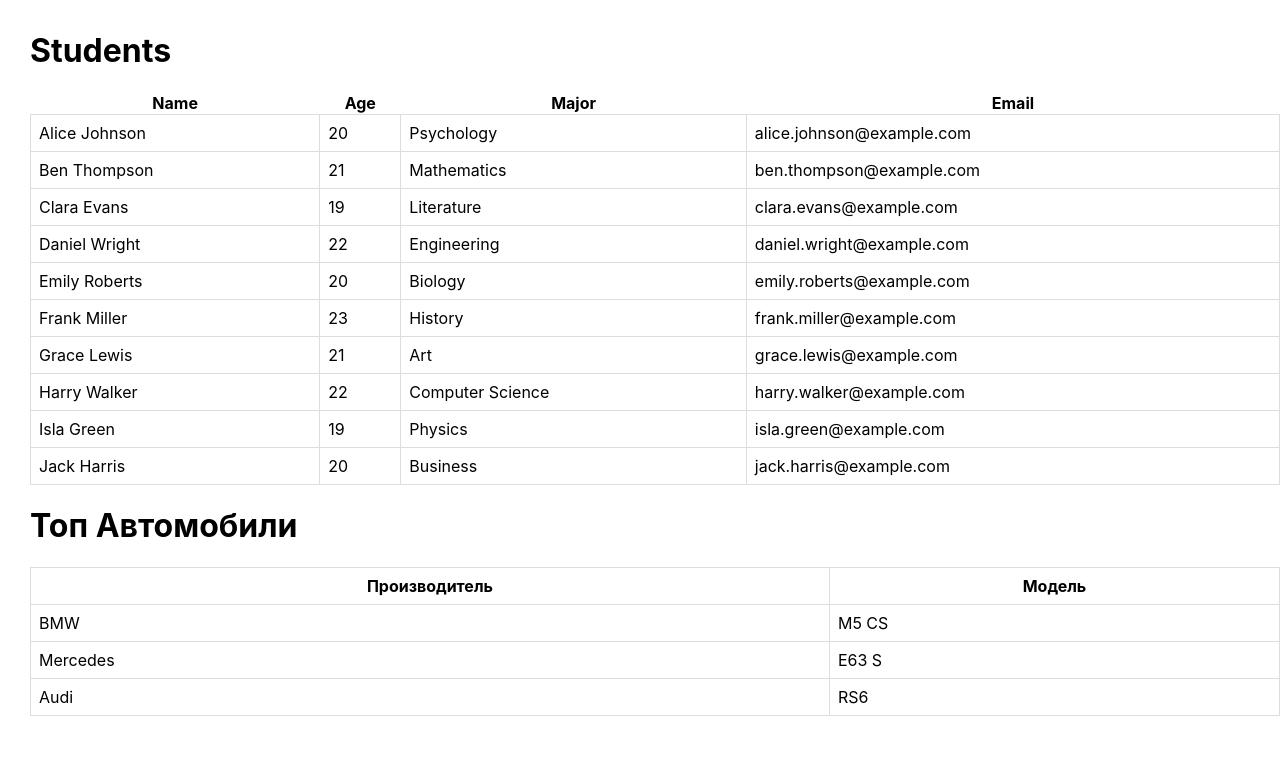
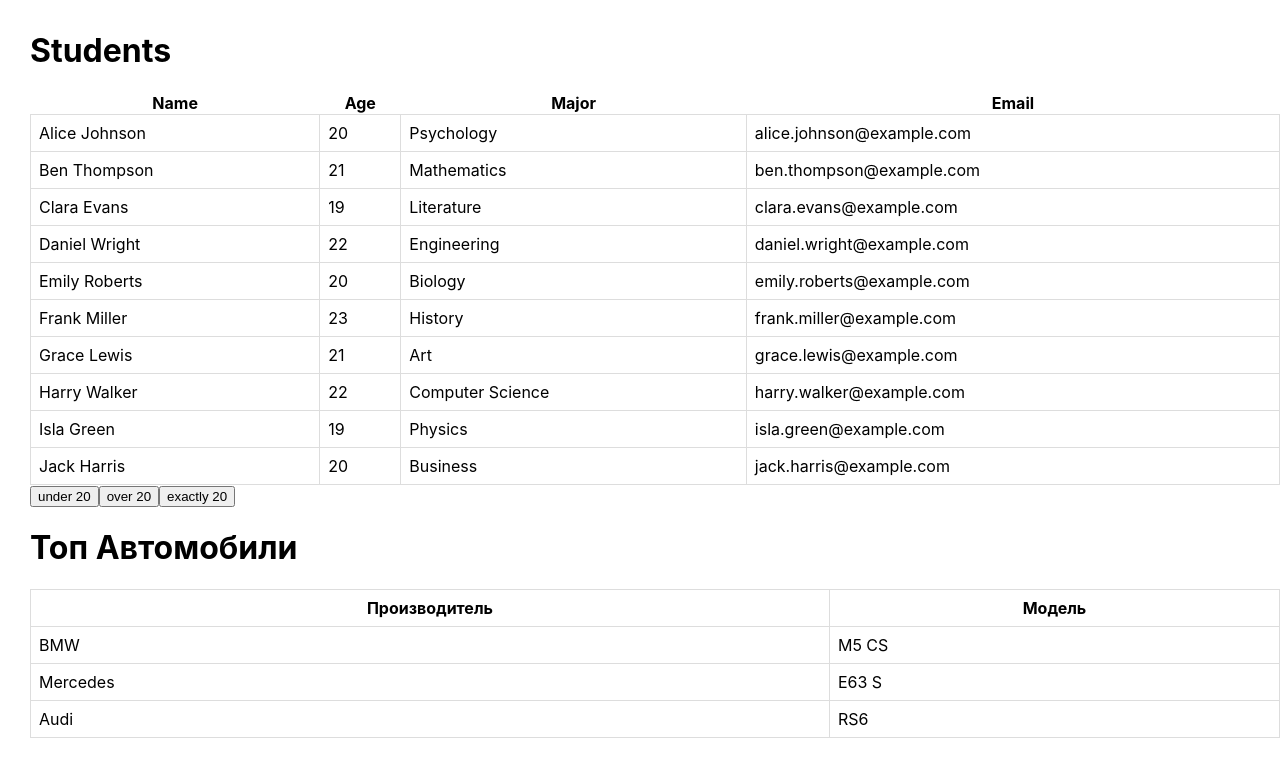
Before and after one commit to regggulus/Microtask_project, a React (Create React App) app: page / in a window 1280 px wide. Shown: the top 776 px of the page. Built offline with nearby package versions, Linux system fonts and the light colour scheme.

Commit message:
Button.tsx props name

```diff
--- a/src/Sprint_1/button/Button.tsx
+++ b/src/Sprint_1/button/Button.tsx
@@ -1,5 +1,8 @@
-export function Button() {
+export type ButtonType = {
+    name: string
+}
+export function Button({name}:ButtonType ) {
     return (
-        <button type="submit"></button>
+        <button type="submit">{name}</button>
     )
 }
--- a/src/Sprint_1/students/StudentsDate.tsx
+++ b/src/Sprint_1/students/StudentsDate.tsx
@@ -1,3 +1,4 @@
+import {Button} from "../button/Button";
 
 export type StudentType = {
     id: number
@@ -10,6 +11,7 @@
     student: Array<StudentType>
 }
 export function StudentsDate(props: StudentsDateType) {
+
     return (
         <div>
                     <h1>Students</h1>
@@ -33,6 +35,9 @@
                         ))}
                         </tbody>
                     </table>
+            <Button name={'under 20'}/>
+            <Button name={'over 20'}/>
+            <Button name={'exactly 20'}/>
         </div>
     )
 }
```
